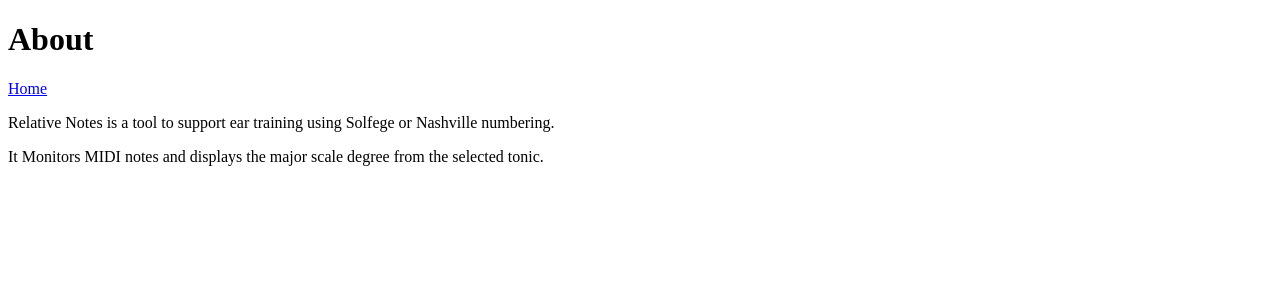
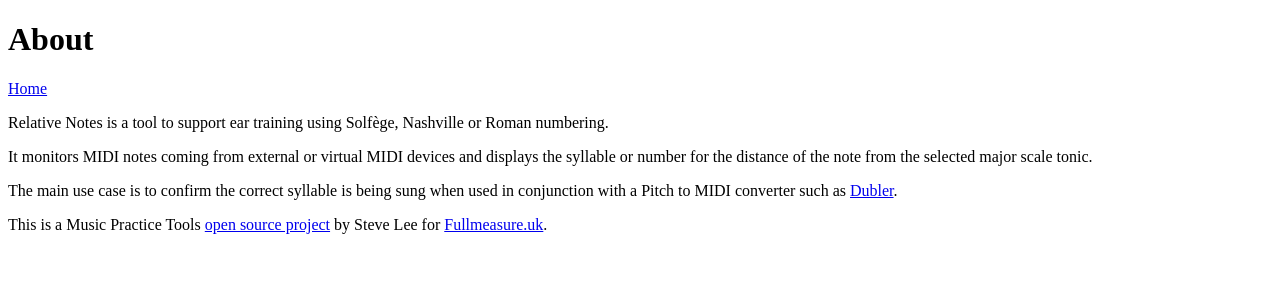
Before and after one commit to music-practice-tools/relative-notes, a SvelteKit app: page /about in a window 1280 px wide. Shown: the top 300 px of the page. Built offline with nearby package versions, Linux system fonts and the light colour scheme.

Commit message:
Updated about

```diff
--- a/src/routes/about/+page.svelte
+++ b/src/routes/about/+page.svelte
@@ -1,13 +1,48 @@
+<script>
+  import { browser } from '$app/environment'
+</script>
+
 <h1>About</h1>
 <p>
   <a href="/">Home</a>
 </p>
 
 <p>
-  Relative Notes is a tool to support ear training using Solfege or Nashville
-  numbering.
+  Relative Notes is a tool to support ear training using Solfège, Nashville or
+  Roman numbering.
 </p>
 <p>
-  It Monitors MIDI notes and displays the major scale degree from the selected
-  tonic.
+  It monitors MIDI notes coming from external or virtual MIDI devices and
+  displays the syllable or number for the distance of the note from the selected
+  major scale tonic.
 </p>
+<p>
+  The main use case is to confirm the correct syllable is being sung when used
+  in conjunction with a Pitch to MIDI converter such as <a
+    href="https://vochlea.com/">Dubler</a
+  >.
+</p>
+
+<p>
+  This is a Music Practice Tools <a
+    href="https://github.com/music-practice-tools/relative-notes"
+    >open source project</a>
+  by Steve Lee for <a href="https://blog.fullmeasure.uk">Fullmeasure.uk</a>.
+</p>
+
+<p>&nbsp;</p>
+<p>&nbsp;</p>
+<p>&nbsp;</p>
+
+{#if browser}
+  <script
+    src="https://storage.ko-fi.com/cdn/scripts/overlay-widget.js"></script>
+  <script>
+    kofiWidgetOverlay.draw('stevelee1084', {
+      type: 'floating-chat',
+      'floating-chat.donateButton.text': 'Support me',
+      'floating-chat.donateButton.background-color': '#794bc4',
+      'floating-chat.donateButton.text-color': '#fff',
+    })
+  </script>
+{/if}
```
